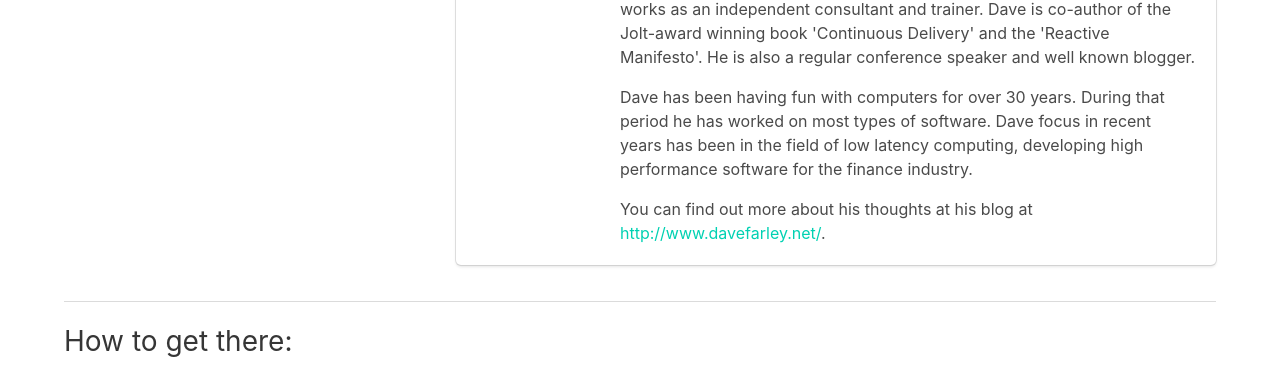
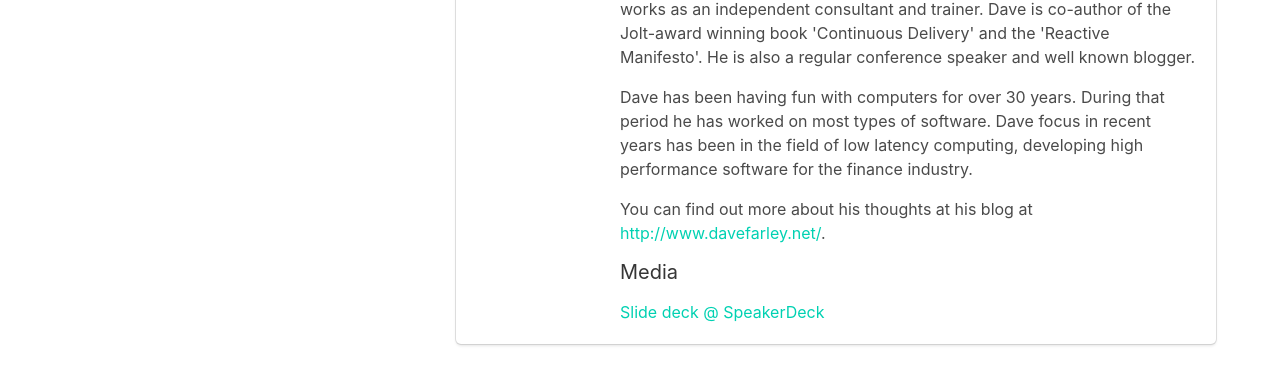
Before and after one commit to DevOpsPorto/devopsporto.github.io, a Jekyll site: the page built from index.md, in a window 1280 px wide and 900 px high, scrolled down 983 px, cut to the strip 0-370 px from the top of the window. Built offline with Jekyll 4.4.1, drawn with Linux system fonts in a browser that asks for light colours; some of the changed lines change nothing that is shown.

Commit message:
Meetup #15 Dave Farley slides

```diff
--- a/_includes/meetup2018015.html
+++ b/_includes/meetup2018015.html
@@ -57,12 +57,10 @@
             <p>
               You can find out more about his thoughts at his blog at <a href="http://www.davefarley.net/" target="_blank">http://www.davefarley.net/</a>.
             </p>
-            <!--
             <h4>Media</h4>
             <p>
-              <a href="" target="_blank">Slide deck @ SpeakerDeck</a>
+              <a href="https://speakerdeck.com/devopsporto/devopsporto-meetup15-acceptance-testing-for-continuous-delivery-by-dave-farley" target="_blank">Slide deck @ SpeakerDeck</a>
             </p>
-            -->
           </div>
         </div>
       </article>
```
